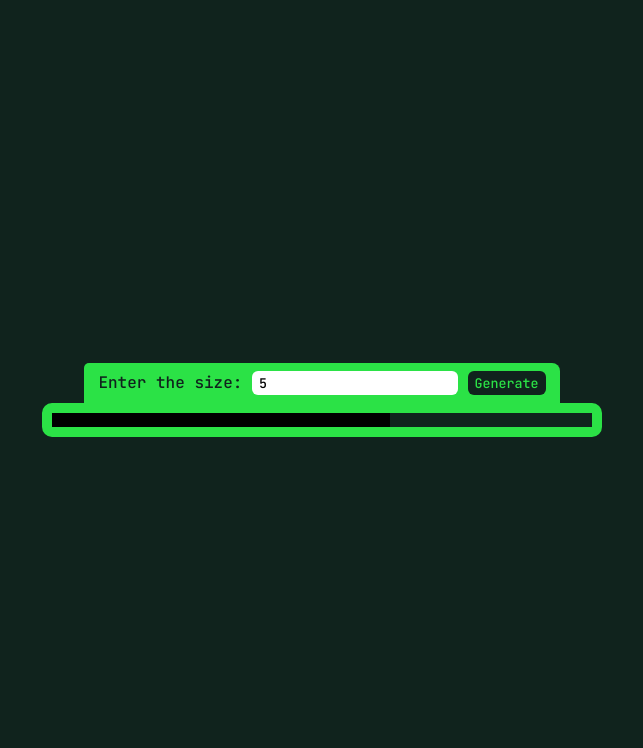
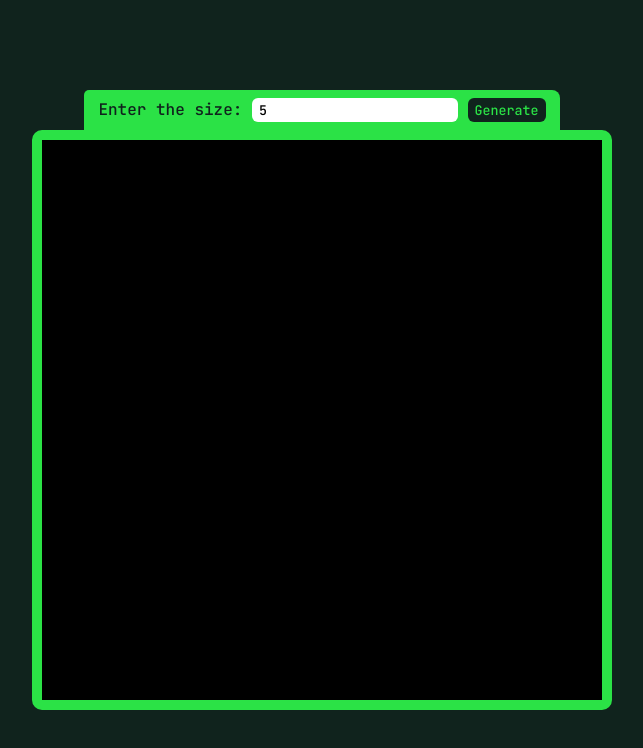
Before and after one commit to hematw/EtchASketch-Odin, a plain HTML site: page index.html in a window 1280 px wide. Both pictures are taken after typing "5" into the empty fields and a click on the button "Generate". Shown: the whole page, without its empty margins (318-961 px from the left). Drawn offline with Linux system fonts and the light colour scheme.

Commit message:
Performance bug fix

```diff
--- a/script.js
+++ b/script.js
@@ -1,39 +1,40 @@
 const gridContainer = document.querySelector(".grid-container");
-const htmlRoot = document.querySelector(":root");
 const btn = document.querySelector("#btn");
 const sizeInput = document.querySelector("#size-input");
 const error = document.querySelector(".error")
+const htmlRoot = document.querySelector(":root");
 
-let size = getComputedStyle(htmlRoot).getPropertyValue("--size");
+let size = 40;
 
 function addDivs(num) {
-    num = num ** 2;
-    for (let i = 0; i < num; i++) {
-        gridContainer.innerHTML += '<div class="grid-item"></div>'
+    numSqr = num ** 2;
+    for (let i = 0; i < numSqr; i++) {
+        let div = document.createElement("div")
+        div.className = "grid-item";
+        div.style.width = `${560/num}px`
+        div.style.paddingBottom = `${560/num}px`
+        div.addEventListener("mouseover", () => {
+            div.style.backgroundColor= `#${randomColor()}`;
+        });
+        gridContainer.appendChild(div);
     }
 }
 addDivs(size);
 
 function randomColor() {
     let colorCode = '';
-    for(let i = 0; i<6; i++) {
+    for (let i = 0; i < 6; i++) {
         colorCode += Math.floor(Math.random() * 16).toString(16);
     }
     return colorCode;
 }
 
-btn.addEventListener("click", ()=> {
-    if(!sizeInput.value || sizeInput.value>100) {
+btn.addEventListener("click", () => {
+    if (!sizeInput.value || sizeInput.value > 100) {
         error.innerHTML = "Invalid input!"
     } else {
+        htmlRoot.style.setProperty(--size, sizeInput.value);
         gridContainer.innerHTML = "";
         addDivs(sizeInput.value)
     }
 })
-
-const gridItems = document.querySelectorAll(".grid-item");
-gridItems.forEach((item) => {
-    item.addEventListener("mouseover", (() => {
-        item.setAttribute("style", `background-color:#${randomColor()}`)
-    }));
-});
--- a/style.css
+++ b/style.css
@@ -1,11 +1,6 @@
 @import url('https://fonts.googleapis.com/css2?family=JetBrains+Mono:wght@500&display=swap');
 
-:root {
-    --size: 40;
-}
-
 * {
-    box-sizing: border-box;
     margin: 0;
     padding: 0;
     font-family: 'JetBrains Mono', monospace;
@@ -29,10 +24,7 @@
 }
 
 .grid-item {
-    width: calc(100% / var(--size));
-    padding-bottom: calc(100% /var(--size));
     background-color: #000;
-    box-sizing: border-box;
 }
 
 .size-container {
```
